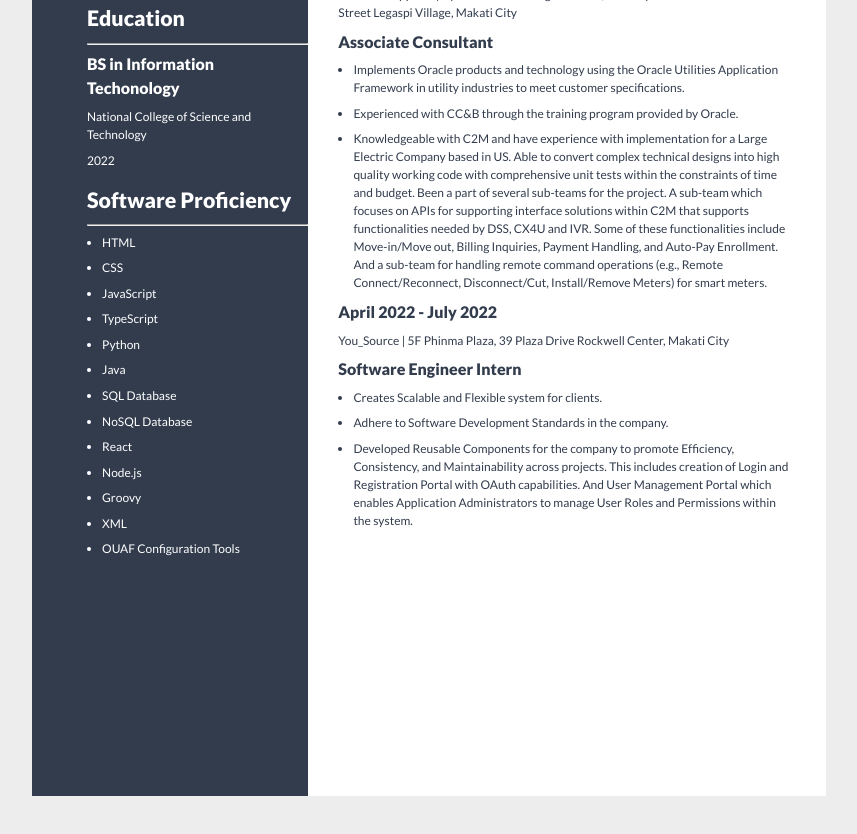
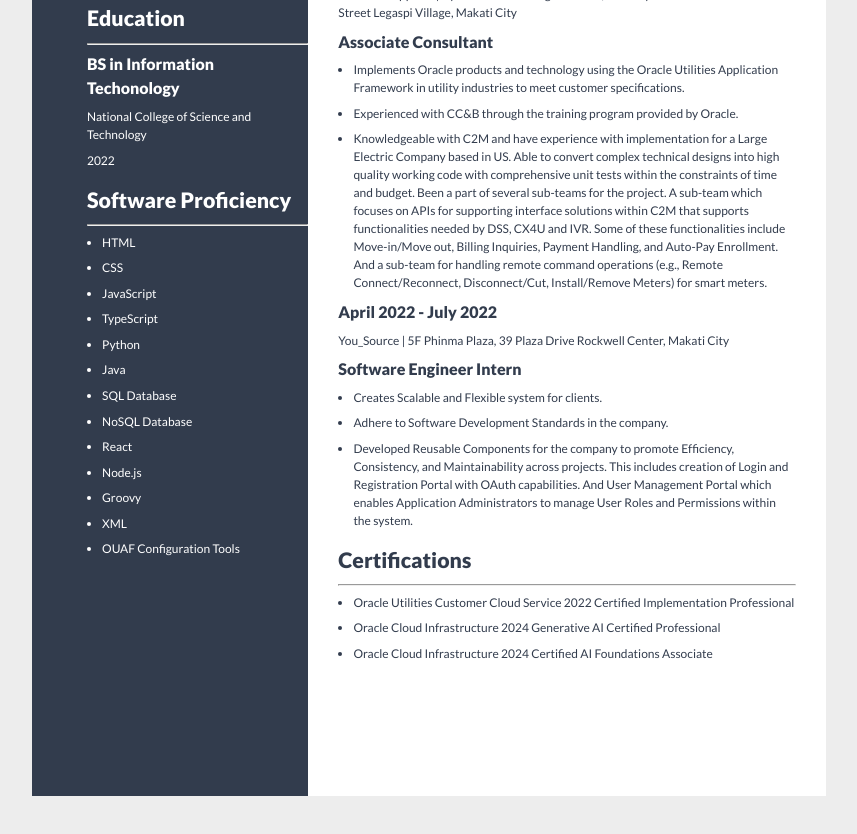
Before and after one commit to efano-dev/vanilla-resume, a plain HTML site: page index.html in a window 1280 px wide. Shown: the part 377-1211 px from the top of the page, without its empty margins (211-1068 px from the left). Drawn offline with Linux system fonts and the light colour scheme.

Commit message:
Added Certification Section in HTML

```diff
--- a/index.html
+++ b/index.html
@@ -114,6 +114,24 @@
                         </li>
                     </ul>
                 </section>
+
+                <section>
+                    <h2>Certifications</h2>
+
+                    <hr>
+
+                    <ul>
+                        <li>
+                            Oracle Utilities Customer Cloud Service 2022 Certified Implementation Professional
+                        </li>
+                        <li>
+                            Oracle Cloud Infrastructure 2024 Generative AI Certified Professional
+                        </li>
+                        <li>
+                            Oracle Cloud Infrastructure 2024 Certified AI Foundations Associate
+                        </li>
+                    </ul>
+                </section>
             </div>
         </main>
     </body>
```
